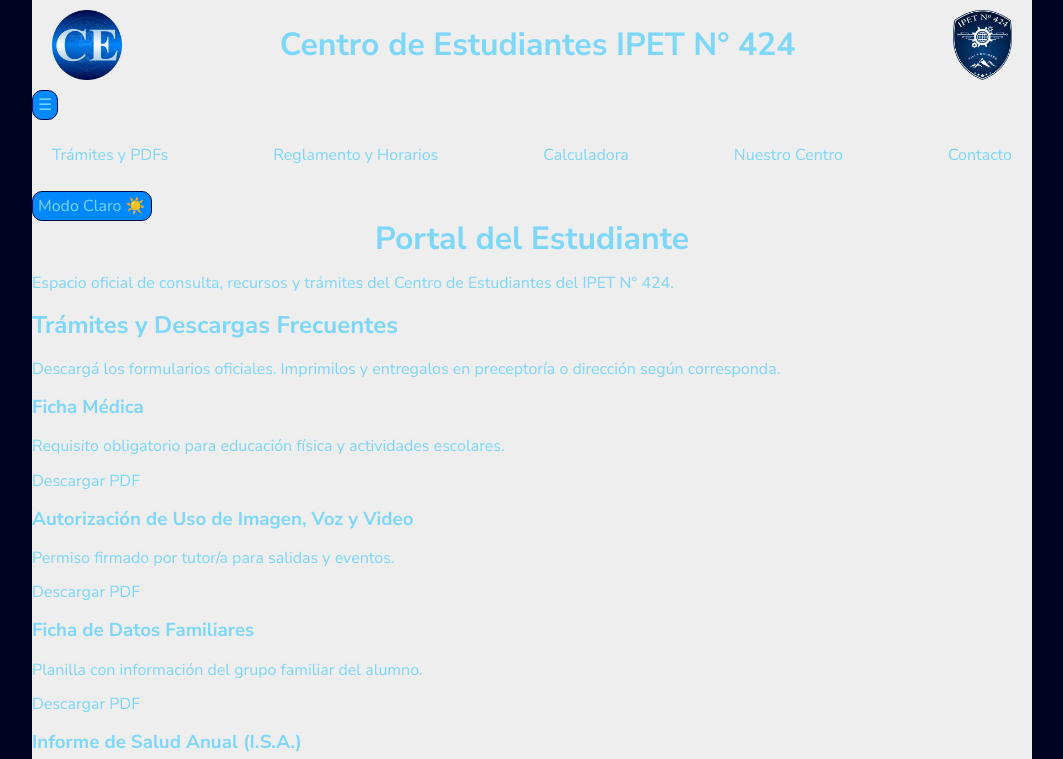
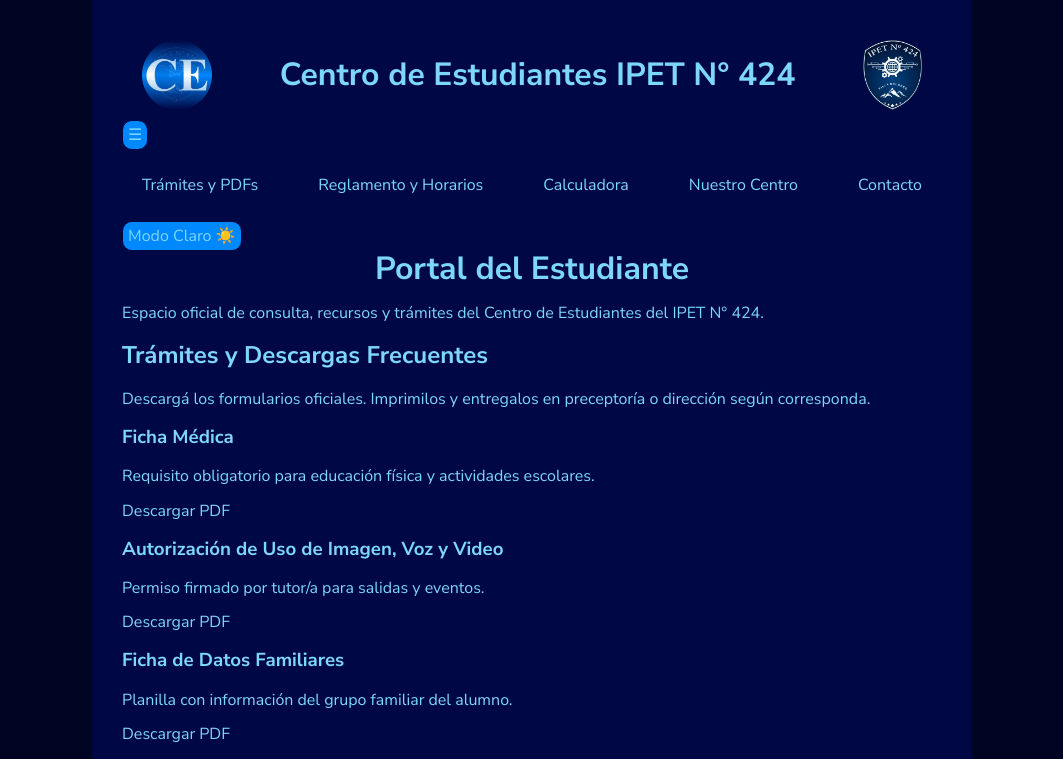
Before and after one commit to JohnMartinRB/CE-IPET424, a plain HTML site: page index.html in a window 1280 px wide. Both pictures are taken after a click on the button "Modo Oscuro 🌙". Shown: the top 759 px of the page, without its empty margins (108-1171 px from the left). Drawn offline with Linux system fonts and the light colour scheme.

Commit message:
0.6.6 Padding en el contenedor del contenido - Cambios al modo oscuro

```diff
--- a/css/styles.css
+++ b/css/styles.css
@@ -36,7 +36,6 @@
     font-size: 16px;
     font-weight: normal;
     margin: 0;
-
     background-color: var(--claro1);
     color: var(--azul1);
     transition: background 0.2s ease;
@@ -82,6 +81,9 @@
         background-color: var(--azul1);
         color: var(--celeste5);
     }
+    body.modo-oscuro .contenido {
+        background-color: var(--azul2);
+    }
     body.modo-oscuro a {
         color: var(--celeste5);
     }
@@ -97,7 +99,7 @@
         background-color: var(--celeste4);
     }
 
-/* TELÉFONOS GRANDES O TABLET */
+/* TELÉFONOS GRANDES O TABLETS */
 @media (min-width: 768px) {
     body {
         margin: 0;
@@ -108,10 +110,11 @@
 @media (min-width: 1024px) {
     body {
         font-size: 16px;
-        max-width: 1000px;
+        max-width: 880px;
         margin: 0 auto;
     }
     .contenido {
+        padding: 30px;
         background-color: var(--claro2);
     }
     .logo-contenedor {
```
Lines whose indentation alone changed are shown as unchanged.
